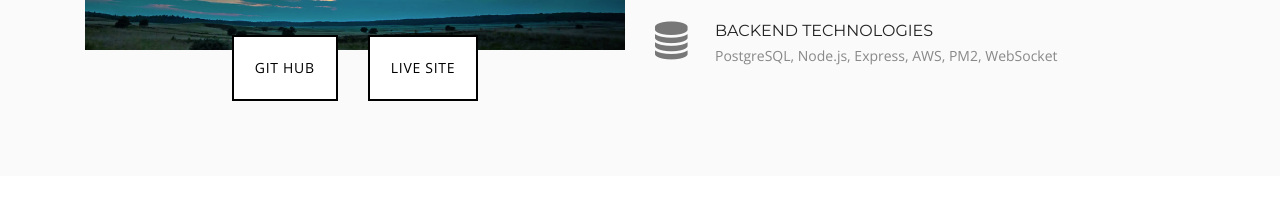
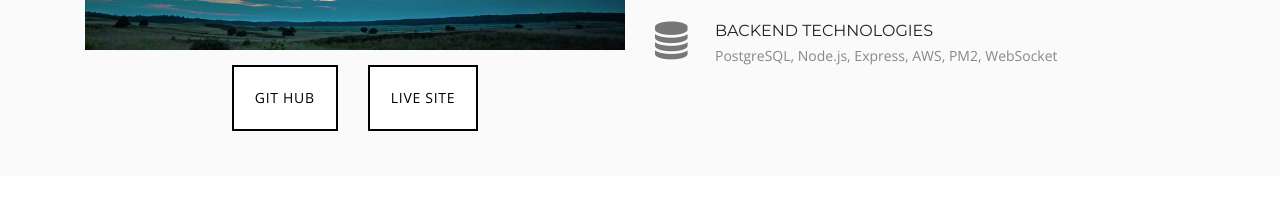
Before and after one commit to tfb414/Portfolio, a website: page Website/index.html in a window 1280 px wide. Shown: the part 1229-1432 px from the top of the page. Drawn offline with nearby package versions, Linux system fonts and the light colour scheme.

Commit message:
creates a new class to fix a problem between featured and projects

```diff
--- a/Website/css/style.css
+++ b/Website/css/style.css
@@ -486,6 +486,22 @@ color: #fff;
 }
 
 .featured button {
+	color: black;
+	padding: 21px;
+	border: none;
+	text-transform: uppercase;
+	letter-spacing: 0.05em;
+	background: white;
+	color: black;
+	border: 2px solid black;
+	bottom: 30px;
+	margin: 15px;
+	padding: auto;
+
+
+}
+
+.project-display-overlay button {
 	color: black;
 	padding: 21px;
 	border: none;
--- a/Website/index.html
+++ b/Website/index.html
@@ -313,7 +313,7 @@
                                 <h2 class = "project-title">BioLingual</h2>
                                 <p class="psizing"><strong>Technologies used: </strong><br>HTML, CSS, JavaScript, jQuery, Google Cloud Platform Translation API, Medical Symptom Checker API</p>
                                 <br>
-                                <div class="featured">
+                                <div class="project-display-overlay">
                                     <a href="https://github.com/tfb414/biolingual-app" target="_blank"><button class="merp">Git Hub</button></a>
                                     <a href="http://biolingual.online/" target="_blank"><button class="merp">Live Site</button></a>
                                 </div>
```
